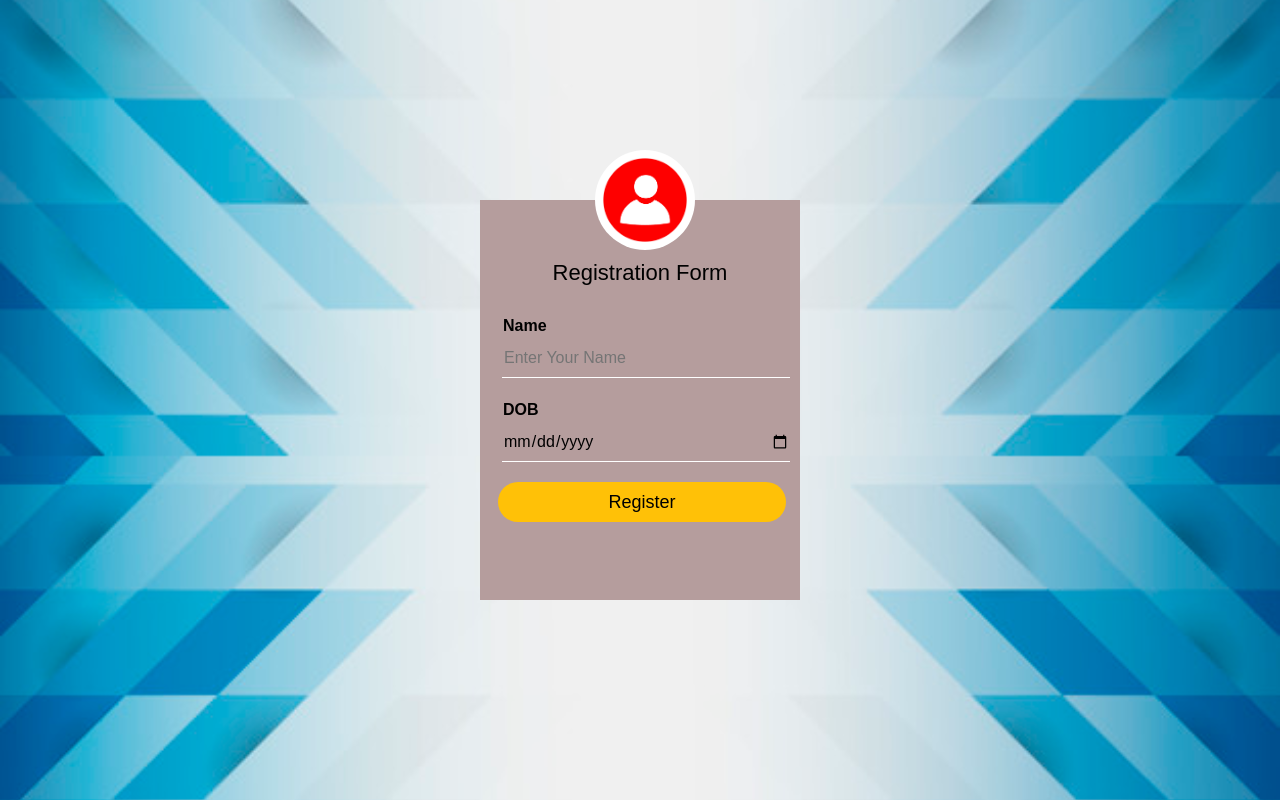
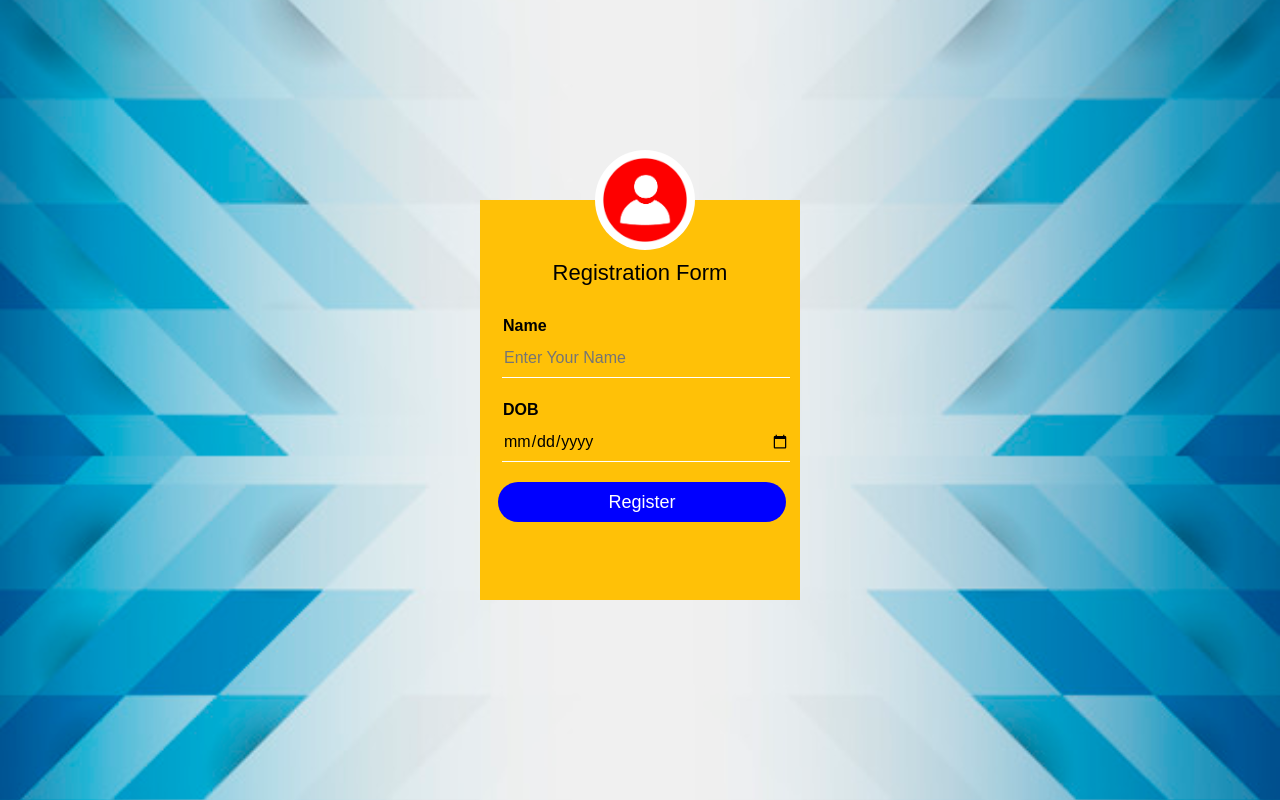
Before and after one commit to Sneha0024/Registration-form, a plain HTML site: page index.html in a window 1280 px wide. In both pictures the pointer is over the input "Register". Drawn offline with nearby package versions, Linux system fonts and the light colour scheme; no server answers.

Commit message:
Update style.css

```diff
--- a/style.css
+++ b/style.css
@@ -9,7 +9,7 @@ body{
 .loginbox{
     width: 320px;
     height: 400px;
-    background: #b59d9d;
+    background:#ffc107;
     color: #000;
     top: 50%;
     left: 50%;
@@ -69,6 +69,6 @@ h1{
     }
     .loginbox input[type="submit"]:hover{
         cursor: pointer;
-        background: #ffc107;
-        color: #000;
+        background: blue;
+        color: white;
     }
```
